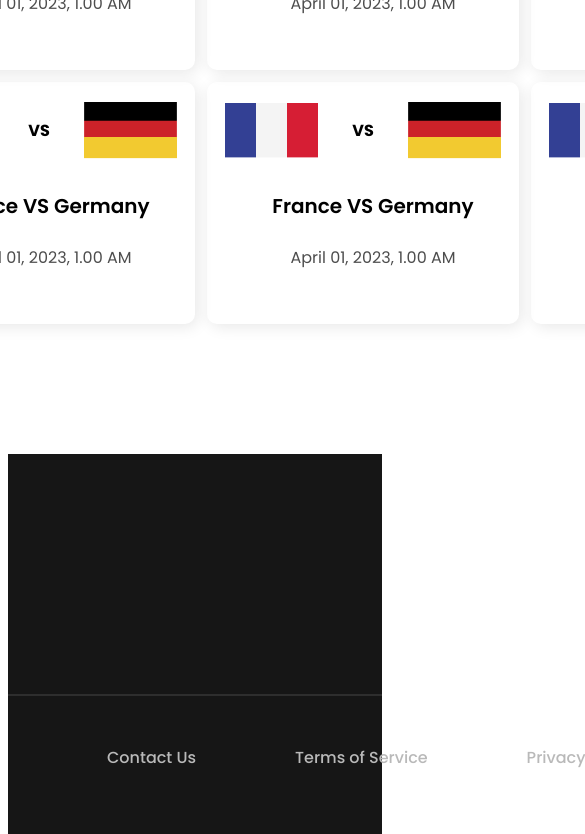
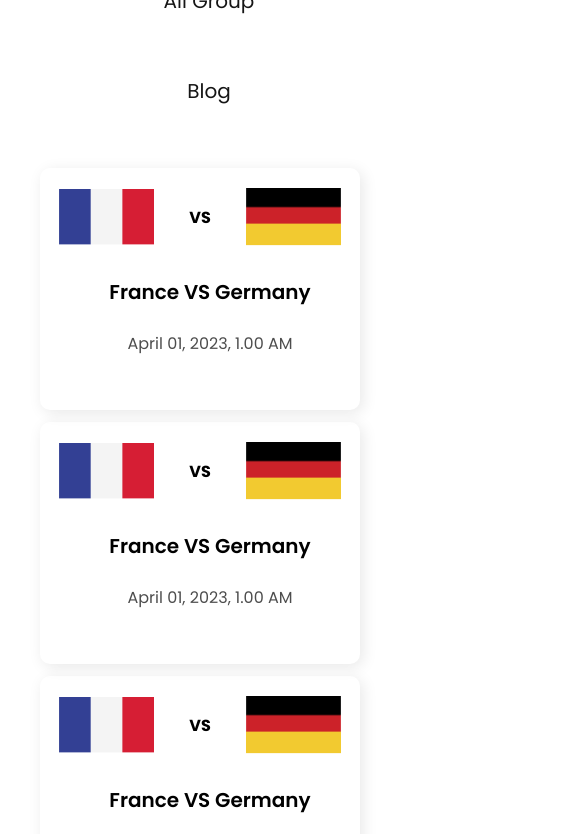
Before and after one commit to Elias-Gti/World-Cup-Website, a plain HTML site: page match.html in a window 390 px wide. Shown: the part 956-1790 px from the top of the page, 585 px wide, since content can reach past the window. Drawn offline with Linux system fonts and the light colour scheme.

Commit message:
Responsive upcomming page

```diff
--- a/css/responsive.css
+++ b/css/responsive.css
@@ -395,8 +395,9 @@
         margin: 50px;
         grid-row-gap: 20px;
         grid-column-gap: 20px;
+    }
 
-    }
+
 
 
 
@@ -560,6 +561,8 @@
 
     }
 
+    /* Up comming match  */
+
 
 
 
--- a/match.html
+++ b/match.html
@@ -8,6 +8,8 @@
     <link rel="stylesheet" href="css/style.css">
     <!-- Up comming match style  -->
     <link rel="stylesheet" href="css/match.css">
+    <!-- responsive style  -->
+    <link rel="stylesheet" href="css/responsive.css">
     <!-- Font Awesome -->
     <link rel="stylesheet" href="https://cdnjs.cloudflare.com/ajax/libs/font-awesome/6.1.1/css/all.min.css"/>
     <title>World Cup</title>
@@ -52,13 +54,13 @@
                 </div>
 
 
-                <div class="matchs">
+                <div class="matchs blogs">
 
 
 
 
                     <!-- Upcomming Match Start  -->
-                    <div class="match">
+                    <div class="match blog">
 
                         <div class="match-img">
                             <img src="image/Flag.png" alt="">
@@ -82,7 +84,7 @@
 
 
                     <!-- Upcomming Match Start  -->
-                    <div class="match">
+                    <div class="match blog">
 
                         <div class="match-img">
                             <img src="image/Flag.png" alt="">
@@ -106,7 +108,7 @@
 
 
                     <!-- Upcomming Match Start  -->
-                    <div class="match">
+                    <div class="match blog">
 
                         <div class="match-img">
                             <img src="image/Flag.png" alt="">
@@ -130,7 +132,7 @@
 
 
                     <!-- Upcomming Match Start  -->
-                    <div class="match">
+                    <div class="match blog">
 
                         <div class="match-img">
                             <img src="image/Flag.png" alt="">
@@ -154,7 +156,7 @@
 
 
                     <!-- Upcomming Match Start  -->
-                    <div class="match">
+                    <div class="match blog">
 
                         <div class="match-img">
                             <img src="image/Flag.png" alt="">
@@ -177,7 +179,7 @@
                     <!-- Upcomming Match End  -->
 
                      <!-- Upcomming Match Start  -->
-                     <div class="match">
+                     <div class="match blgo">
 
                         <div class="match-img">
                             <img src="image/Flag.png" alt="">
```
